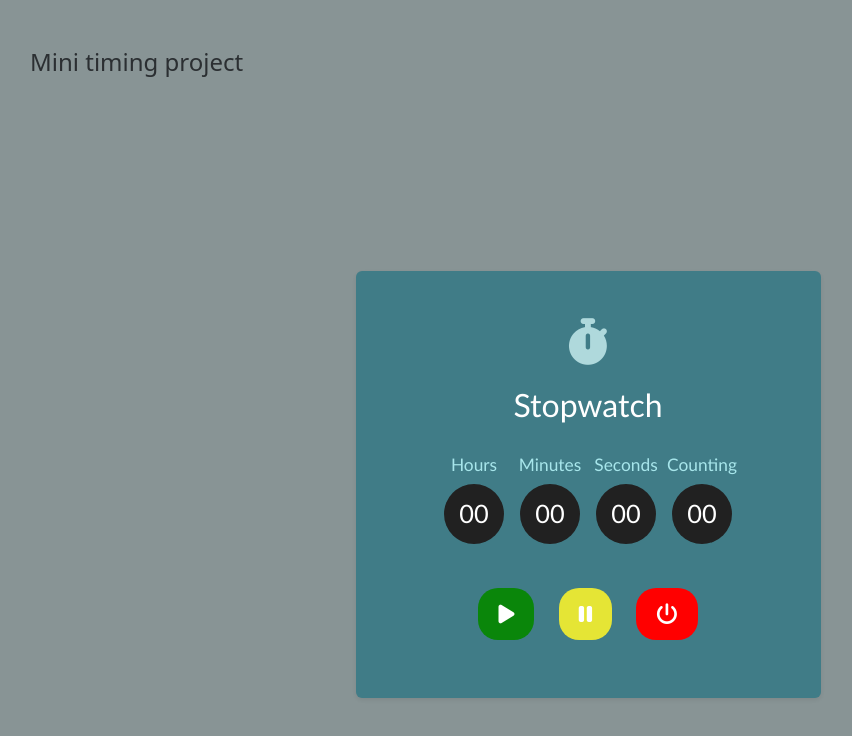
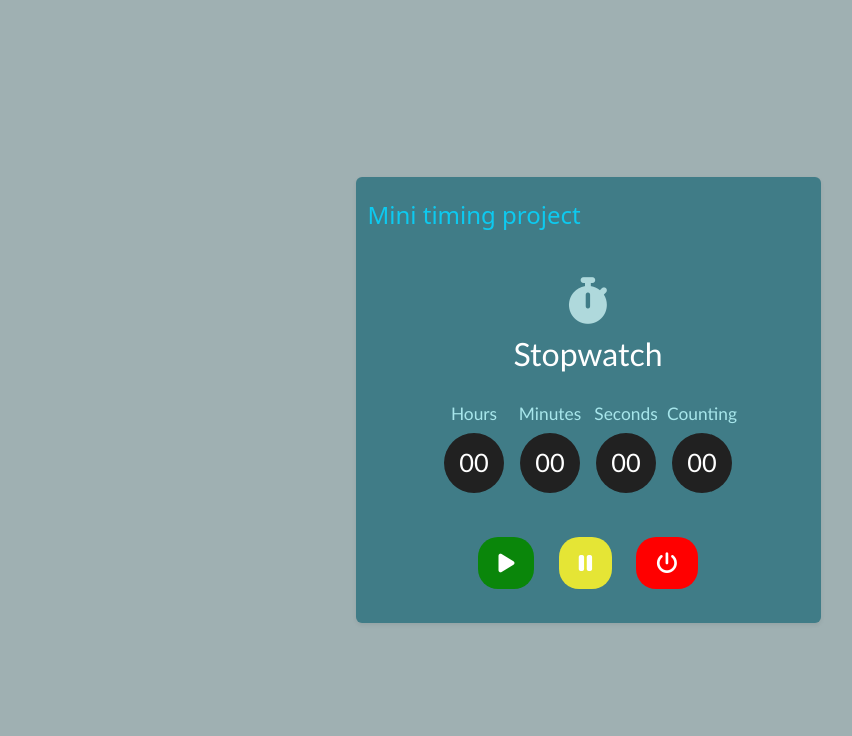
Before and after one commit to daniel-0104/stopWatch, a plain HTML site: page index.html in a window 1280 px wide. Shown: the whole page, without its empty margins (52-904 px from the left). Drawn offline with nearby package versions, Linux system fonts and the light colour scheme.

Commit message:
changing  some html codes

```diff
--- a/index.html
+++ b/index.html
@@ -17,10 +17,10 @@
     <link rel="stylesheet" href="style.css">
 </head>
 <body>
-    <div class="container-lg mx-auto mt-5">
-        <h4 class="text-secondary-emphasis mx-auto">Mini timing project</h4>
+    <div class="container-lg mx-auto">
         <div class="row mx-auto text-center d-flex align-items-center justify-content-center vh-100">
-            <div class="col-lg-5 offset-5 border border-0 rounded py-5 text-center mx-auto shadow-sm" id="watch-content">
+            <div class="col-lg-5 offset-5 border border-0 rounded py-4 text-center mx-auto shadow-sm" id="watch-content">
+                <h4 class="text-info text-start mx-auto mb-5">Mini timing project</h4>
                 <label for="">
                     <i class="fa-solid fa-stopwatch"></i>
                 </label>
--- a/style.css
+++ b/style.css
@@ -1,6 +1,6 @@
 body
 {
-    background-color: #889495;
+    background-color: #9fb0b2;
 }
 #watch-content{
     background-color: #407c87;
@@ -14,7 +14,7 @@ label > i{
     font-family: calibri;
     text-align: center;
     color: white;
-    margin: 20px 0;
+    margin: 10px 0 20px;
 }
 #name
 {
```
